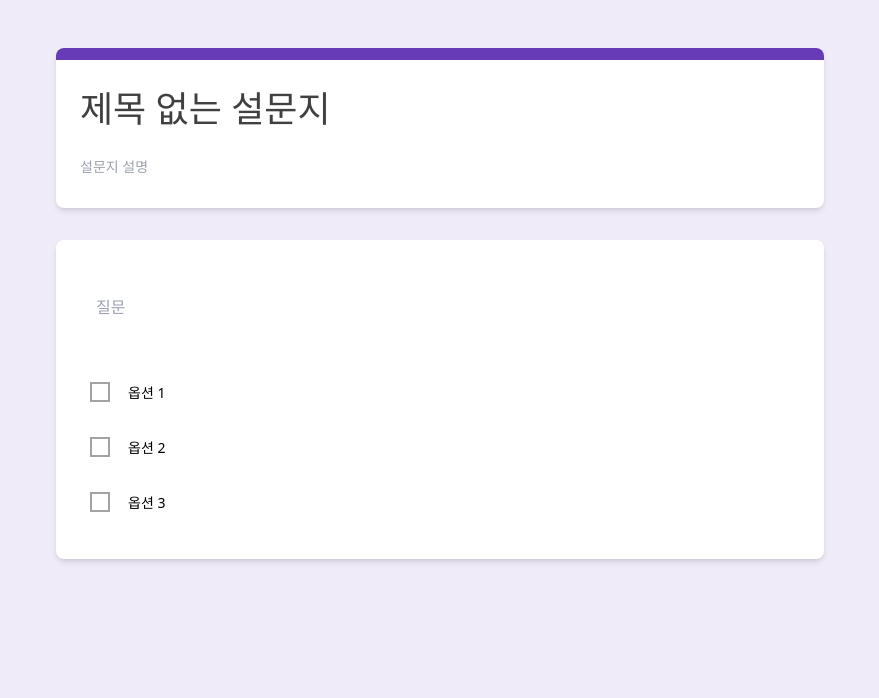
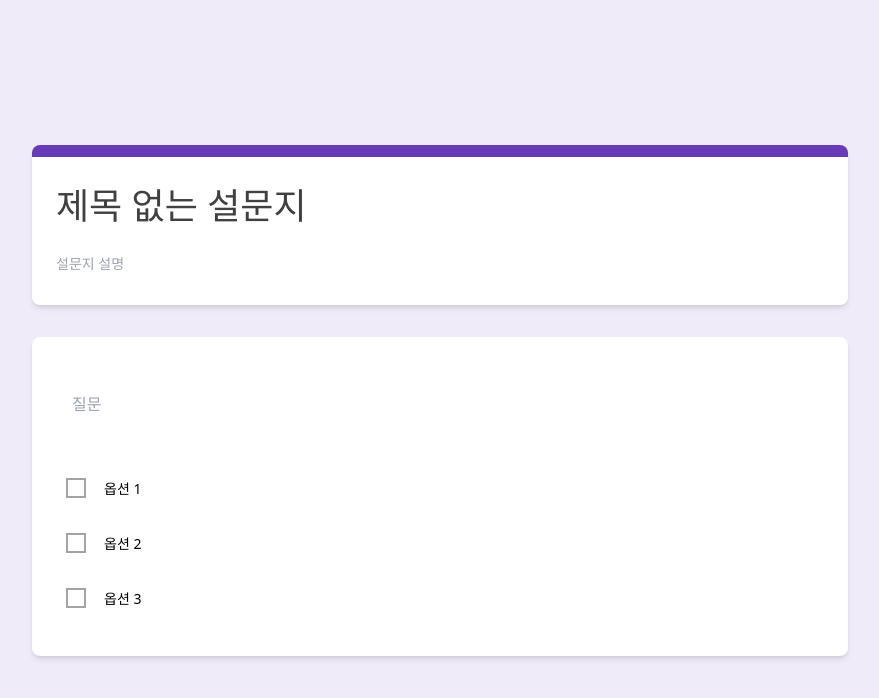
Before and after one commit to rlwjd31/clone-google-form, a React (Vite) app: page / in a window 1280 px wide. Shown: the top 698 px of the page, without its empty margins (200-1079 px from the left). Built offline with nearby package versions, Linux system fonts and the light colour scheme.

Commit message:
💄 [Design]: Restyle root layout maw width
48rem -> 51rem으로 수정

```diff
--- a/src/components/Layout.tsx
+++ b/src/components/Layout.tsx
@@ -3,7 +3,7 @@ import { ReactNode } from "react";
 export default function Layout({ children }: { children: ReactNode }) {
   return (
     <div className="flex h-dvh w-dvw items-center justify-center bg-purple-secondary p-12">
-      {children}
+      <div className="w-full max-w-[51rem]">{children}</div>
     </div>
   );
 }
--- a/src/components/molecules/Card.tsx
+++ b/src/components/molecules/Card.tsx
@@ -18,7 +18,7 @@ export default function Card({
   return (
     <div
       className={cn(
-        "flex relative w-full flex-col bg-card px-6 max-w-[48rem] rounded-lg shadow-md [&:hover>div:first-child]:opacity-100 hover:cursor-move",
+        "flex relative w-full flex-col bg-card px-6 rounded-lg shadow-md [&:hover>div:first-child]:opacity-100 hover:cursor-move",
         className
       )}
       draggable={draggable}
```
